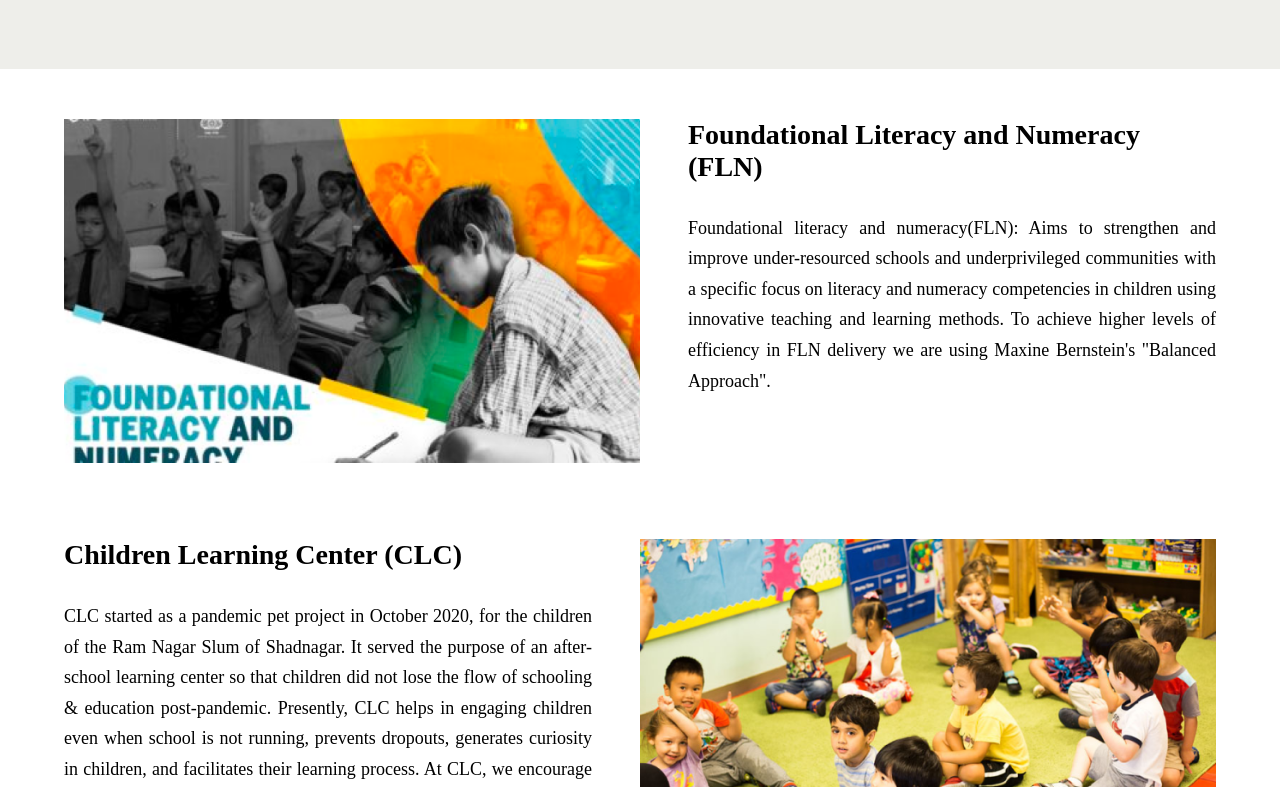
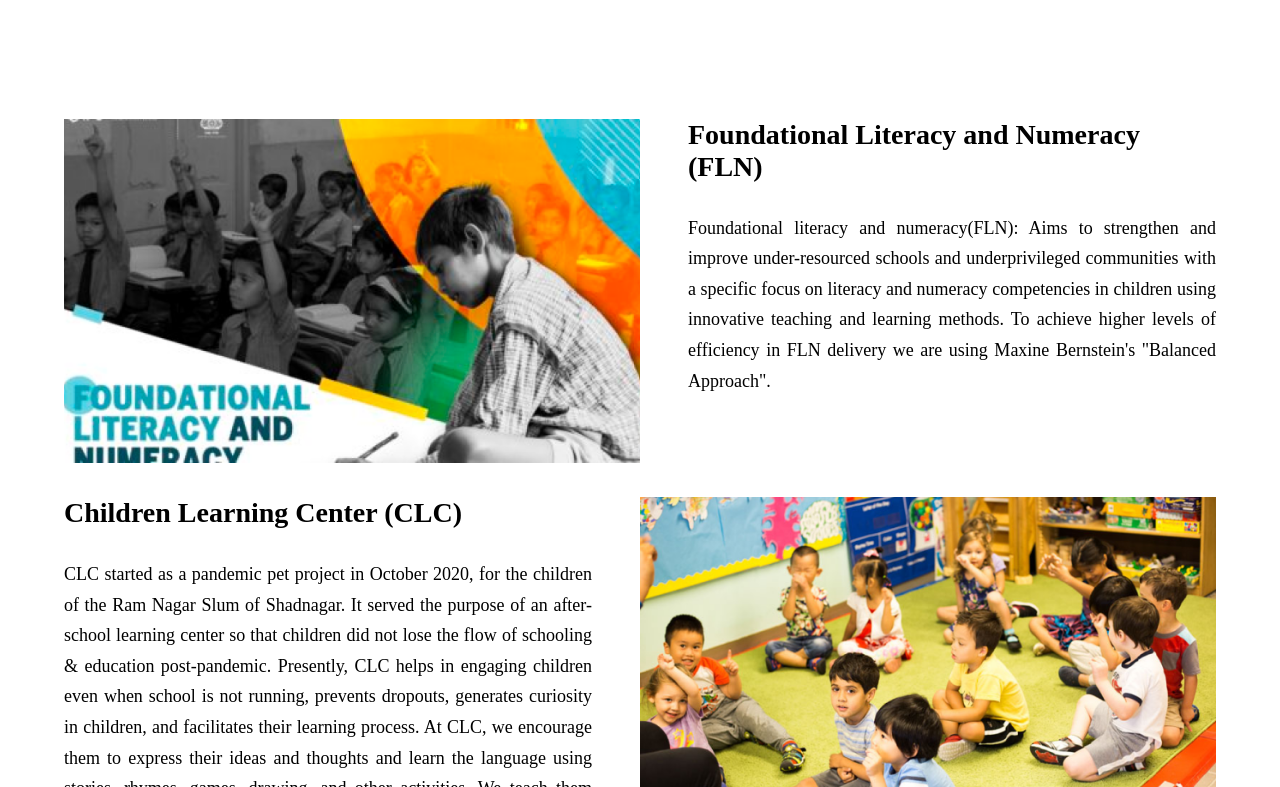
Before and after one commit to ProjectASWA/ProjectASWA, a React (Create React App) app: page /Education in a window 1280 px wide. Shown: the part 1133-1920 px from the top of the page. Built offline with nearby package versions, Linux system fonts and the light colour scheme.

Commit message:
school Education

```diff
--- a/src/components/AnimatedFlexCards/index.css
+++ b/src/components/AnimatedFlexCards/index.css
@@ -5,9 +5,9 @@
   font-family: Arial, Helvetica, sans-serif;
 }
 
-body {
+/* body {
   background-color: #eeeeea;
-}
+} */
 
 .wrapper {
   width: 100%;
@@ -69,11 +69,11 @@ body {
   transition: all 0.3s ease;
 }
 
-.displayNoneContainer{
+.displayNoneContainer {
   display: none;
 }
 
-.showContainer{
+.showContainer {
   display: block;
 }
 .description p {
--- a/src/components/Education/index.js
+++ b/src/components/Education/index.js
@@ -2,7 +2,7 @@ import React, { Component } from "react";
 import "./index.css";
 import EducationNavBar from "../EducationNavBar";
 
-import EducationCards from "../EducationCards";
+import SchoolEducationCards from "../SchoolEducationCards";
 
 class Education extends Component {
   render() {
@@ -39,7 +39,7 @@ class Education extends Component {
             </p>
           </div>
           <div className="education-cards-main-container">
-            <EducationCards />
+            <SchoolEducationCards />
           </div>
         </div>
       </div>
--- a/src/components/EducationCards/index.css
+++ b/src/components/SchoolEducationCards/index.css
@@ -1,3 +1,9 @@
+.cards-container {
+  display: flex;
+  flex-direction: column;
+  gap: 30px;
+}
+
 .card-app-container {
   display: flex;
   align-items: flex-start;
--- a/src/components/EducationCards/index.js
+++ b/src/components/SchoolEducationCards/index.js
@@ -1,8 +1,8 @@
 import "./index.css";
 
-const EducationCards = () => {
+const SchoolEducationCards = () => {
   return (
-    <>
+    <div className="cards-container">
       <div className="card-app-container">
         <div className="card-image">
           <img
@@ -114,8 +114,8 @@ const EducationCards = () => {
           </p>
         </div>
       </div>
-    </>
+    </div>
   );
 };
 
-export default EducationCards;
+export default SchoolEducationCards;
```
Also changed, not shown: src/components/HigherEducation/index.js (added, +7 -0 lines), src/components/OurProjectsCard/index.js (+0 -39 lines), src/components/HigherEducation/index.css (added). Lines whose indentation alone changed are shown as unchanged.
